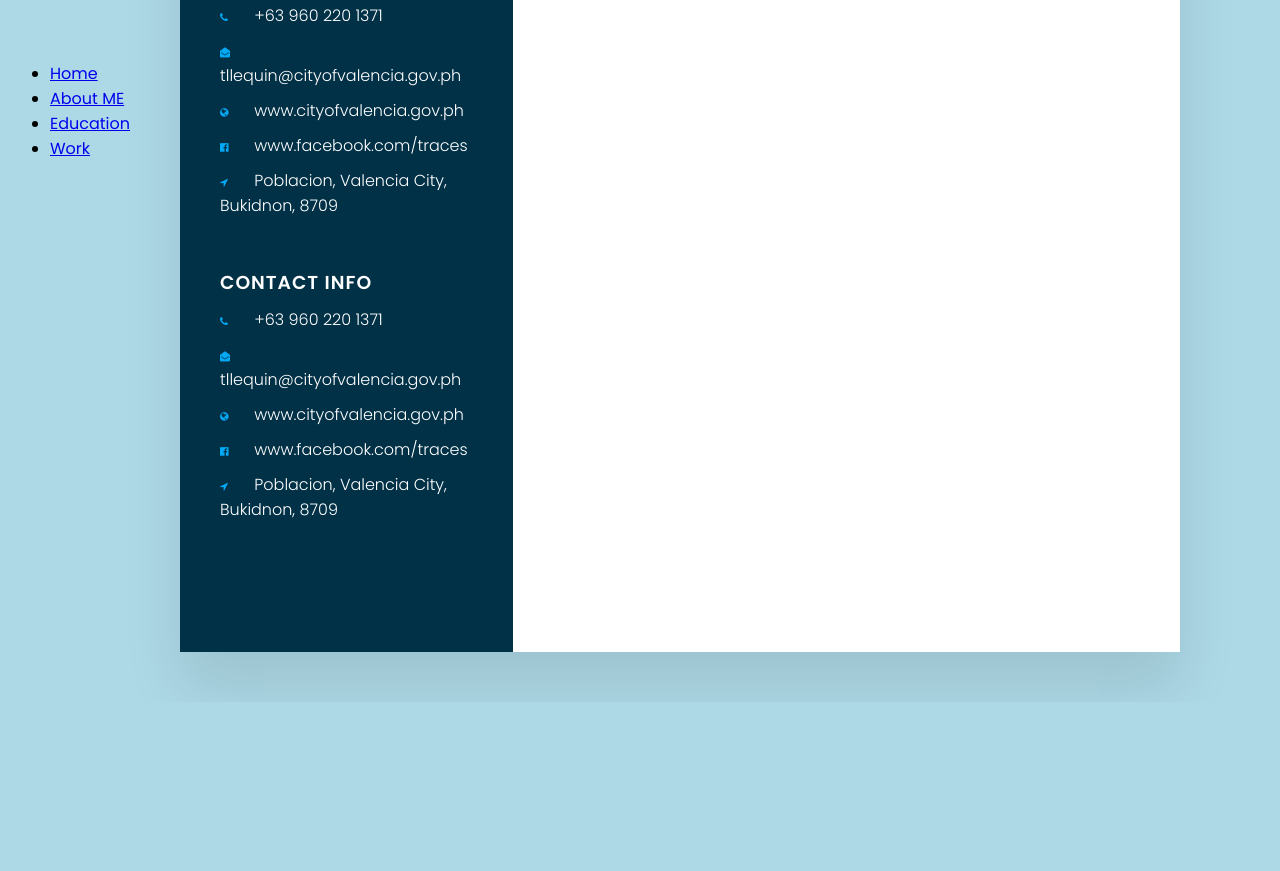
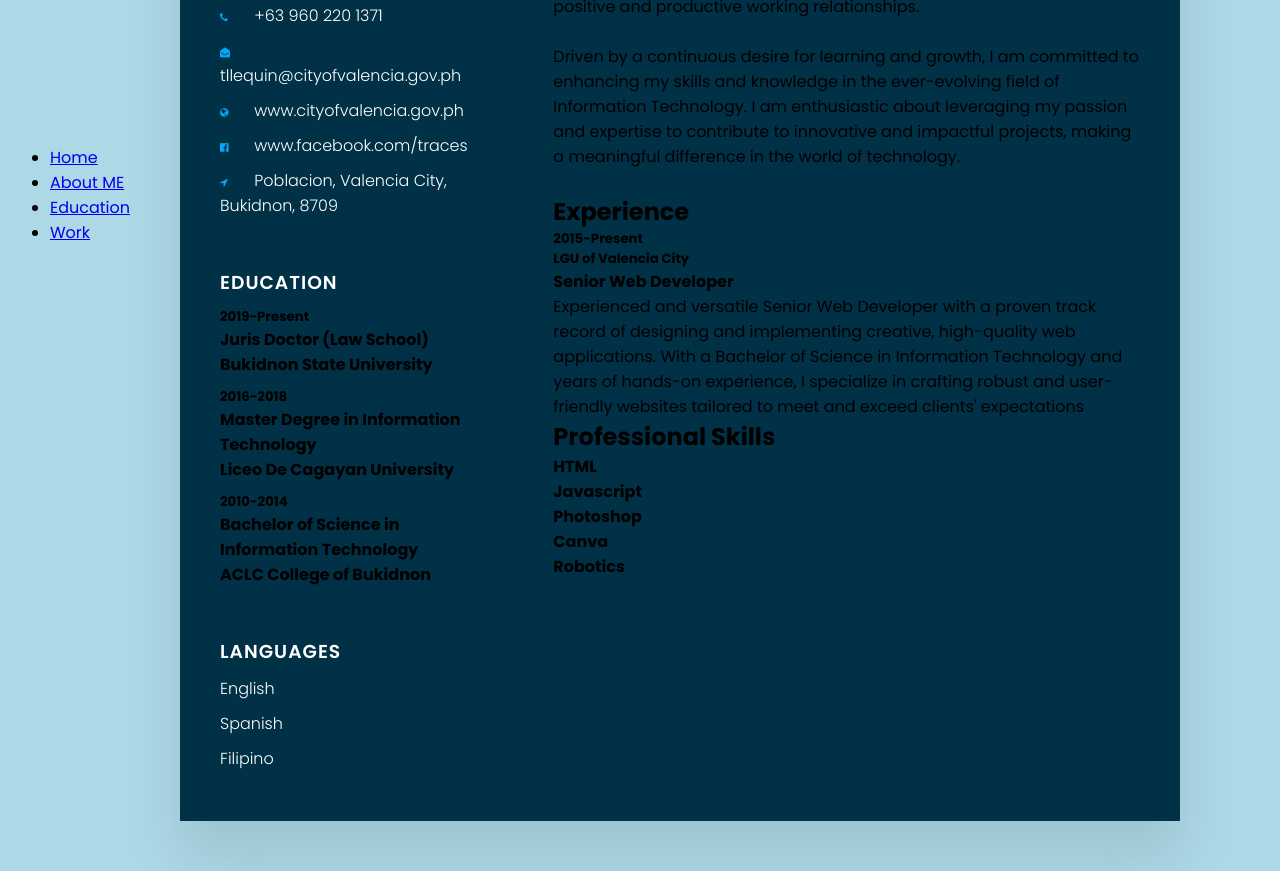
Before and after one commit to TracesJames/TracesJames.github.io, a plain HTML site: page index.html in a window 1280 px wide. Shown: the part 481-1352 px from the top of the page. Before the commit the page ends 1183 px from the top, so only its background shows below. Drawn offline with Linux system fonts and the light colour scheme.

Commit message:
overright

```diff
--- a/index.html
+++ b/index.html
@@ -7,14 +7,14 @@
         <link rel="stylesheet" type="text/css" href="style.css">
     </head>
     <body>
-
+    <nav>
       <ul>
         <li><a href="default.asp">Home</a></li>
         <li><a href="AboutMe.asp">About ME</a></li>
         <li><a href="Education.asp">Education</a></li>
         <li><a href="Work.asp">Work</a></li>
       </ul>
-
+    </nav>
         <div class="container">
             <div class="left_side">
                 <div class="profileText">
@@ -49,34 +49,98 @@
                           </li>
                     </ul>
             </div>
-            <div class="contactInfo">
-              <h3 class="title">Contact Info</h3>
+            <div class="contactInfo Education">
+              <h3 class="title">Education</h3>
               <ul>
-                  <li>
-                    <span class="icon"><i class="fa fa-phone" aria-hidden="true"></i></span>
-                    <span class="text">+63 960 220 1371</span>
-                  </li>
-                  <li>
-                      <span class="icon"><i class="fa fa-envelope-open" aria-hidden="true"></i></span>
-                      <span class="text">tllequin@cityofvalencia.gov.ph</span>
-                    </li>
-                    <li>
-                      <span class="icon"><i class="fa fa-globe" aria-hidden="true"></i></span>
-                      <span class="text">www.cityofvalencia.gov.ph</span>
-                    </li>
-                    <li>
-                      <span class="icon"><i class="fa fa-facebook-official" aria-hidden="true"></i></span>
-                      <span class="text">www.facebook.com/traces</span>
-                    </li>
-                    <li>
-                      <span class="icon"><i class="fa fa-location-arrow" aria-hidden="true"></i></span>
-                      <span class="text">Poblacion, Valencia City, Bukidnon, 8709</span>
-                    </li>
+                <li>
+                  <h5>2019-Present</h5>
+                  <h4>Juris Doctor (Law School) </h4>
+                  <h4>Bukidnon State University</h4>
+                </li>
+                  <h5>2016-2018</h5>
+                  <h4>Master Degree in Information Technology</h4>
+                  <h4>Liceo De Cagayan University</h4>
+                </li>
+                <li>
+                  <h5>2010-2014</h5>
+                  <h4>Bachelor of Science in Information Technology</h4>
+                  <h4>ACLC College of Bukidnon</h4>
+                </li>
               </ul>
       </div>
+      <div class="contactInfo language">
+        <h3 class="title">Languages</h3>
+        <ul>
+          <li>
+            <span class="text">English</span>
+            <span class="percent">
+            <div style="width: 89.9%;"></div>
+          </span>
+          </li>
+          <li>
+            <span class="text">Spanish</span>
+            <span class="percent">
+            <div style="width: 10%;"></div>
+          </span>
+          </li>
+          <li>
+            <span class="text">Filipino</span>
+            <span class="percent">
+            <div style="width: 100%;"></div>
+          </span>
+          </li>
+        </ul>
+      </div>
+    </div>
+        <div class="right_Side">
+          <div class="about">
+            <h2 class="title2">Profile</h2>
+            <p>Dedicated and tech-savvy Information Technology graduate with a strong academic background and hands-on experience in software development and IT solutions. A creative problem solver, I thrive in challenging environments, utilizing my expertise to find innovative solutions to complex problems. My meticulous approach to coding ensures the delivery of high-quality software applications, meeting and exceeding client expectations.<br><br>
+            As an adaptable and quick learner, I am passionate about staying abreast of the latest technologies, allowing me to integrate new tools seamlessly into projects. My effective communication skills enable me to convey intricate technical concepts in a clear and concise manner to both technical and non-technical stakeholders. I am a collaborative team player, experienced in working in cross-functional teams, fostering positive and productive working relationships.<br><br>
+            Driven by a continuous desire for learning and growth, I am committed to enhancing my skills and knowledge in the ever-evolving field of Information Technology. I am enthusiastic about leveraging my passion and expertise to contribute to innovative and impactful projects, making a meaningful difference in the world of technology.</p><br>
+          </div>
+          <div class="about">
+          <h2 class="title2">Experience</h2>
+                  <div class="box">
+                          <div class="year_company">
+                                 <h5>2015-Present</h5>
+                                 <h5>LGU of Valencia City</h5>
+                          </div>
+                          <div class="text">
+                            <h4>Senior Web Developer</h4>
+                            <p>Experienced and versatile Senior Web Developer with a proven track record of designing and implementing creative, high-quality web applications. With a Bachelor of Science in Information Technology and years of hands-on experience, I specialize in crafting robust and user-friendly websites tailored to meet and exceed clients' expectations</p>
+                          </div>
+                     </div>
+                </div>
+                  <div class="about skills">
+                    <h2 class="title2">Professional Skills</h2>
+                    <div class="box">
+                      <h4>HTML</h4>
+                      <div class="percent"></div>
+                      <div style="width: 95;"></div>
+                    </div>
+                    <div class="box">
+                      <h4>Javascript</h4>
+                      <div class="percent"></div>
+                    </div>
+                    <div class="box">
+                      <h4>Photoshop</h4>
+                      <div class="percent"></div>
+                    </div>
+                    <div class="box">
+                      <h4>Canva</h4>
+                      <div class="percent"></div>
+                    </div>
+                    <div class="box">
+                      <h4>Robotics</h4>
+                      <div class="percent"></div>
+                    </div>
+                  </div>
 
 
-        <div class="right_Side"></div>
-    </div>
+                </div>
+
+
+
     </body>
 </html>
```
